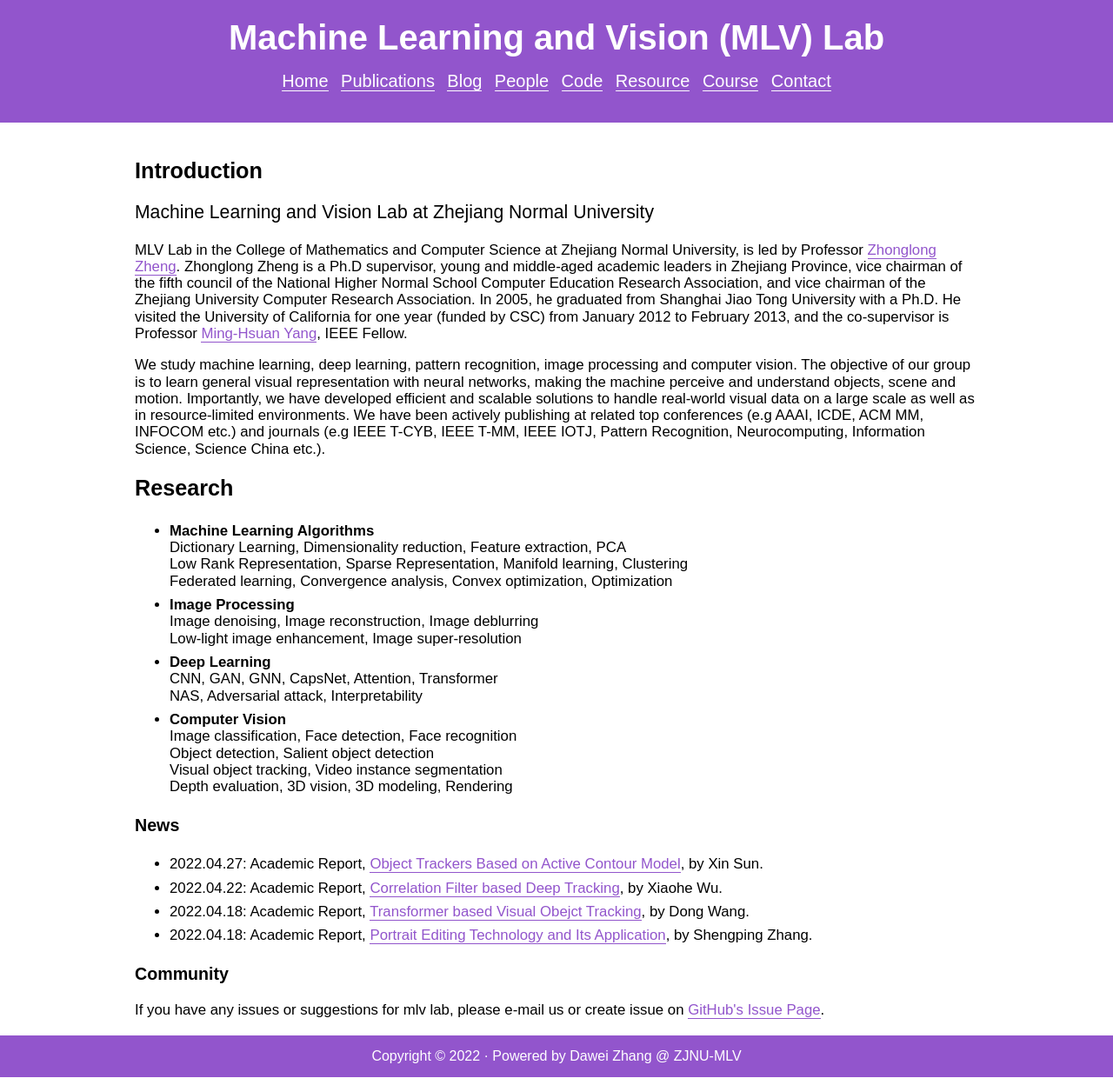
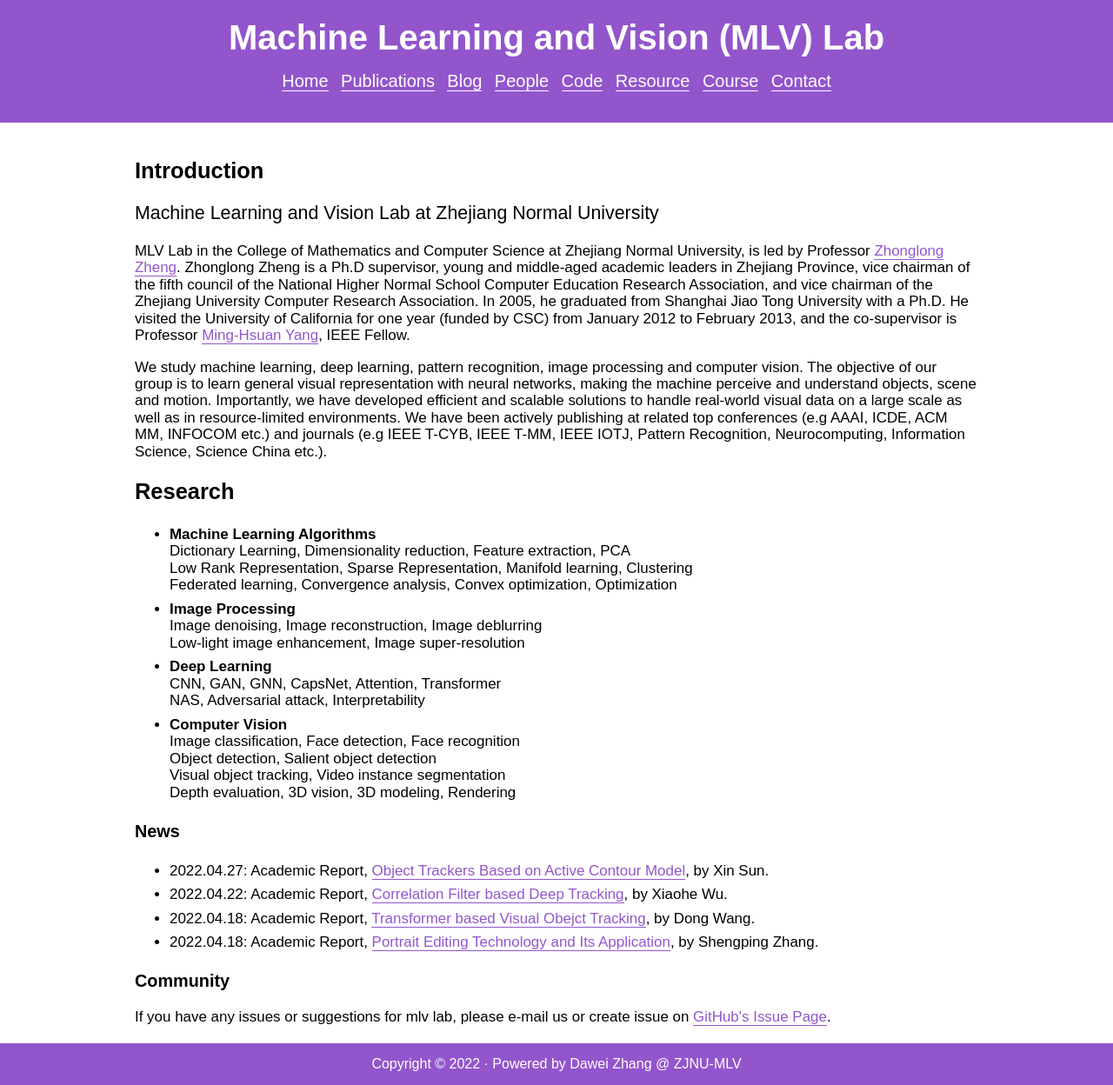
Before and after one commit to ZJNU-MLV-Lab/ZJNU-MLV-Lab.github.io, a Jekyll site: the page built from index.html, in a window 1280 px wide. Shown: the whole page at 87% size. Built offline with Jekyll 4.4.1, drawn with Linux system fonts in a browser that asks for light colours; nearby versions of some CDN libraries; some web fonts are replaced.

Commit message:
Update styles.css

```diff
--- a/assets/css/styles.css
+++ b/assets/css/styles.css
@@ -54,7 +54,7 @@ header li:last-of-type {
 
 #main {
     padding: 20px 15px;
-    font-size: 1.05em;
+    font-size: 1.06em;
 }
 
 a {
```
